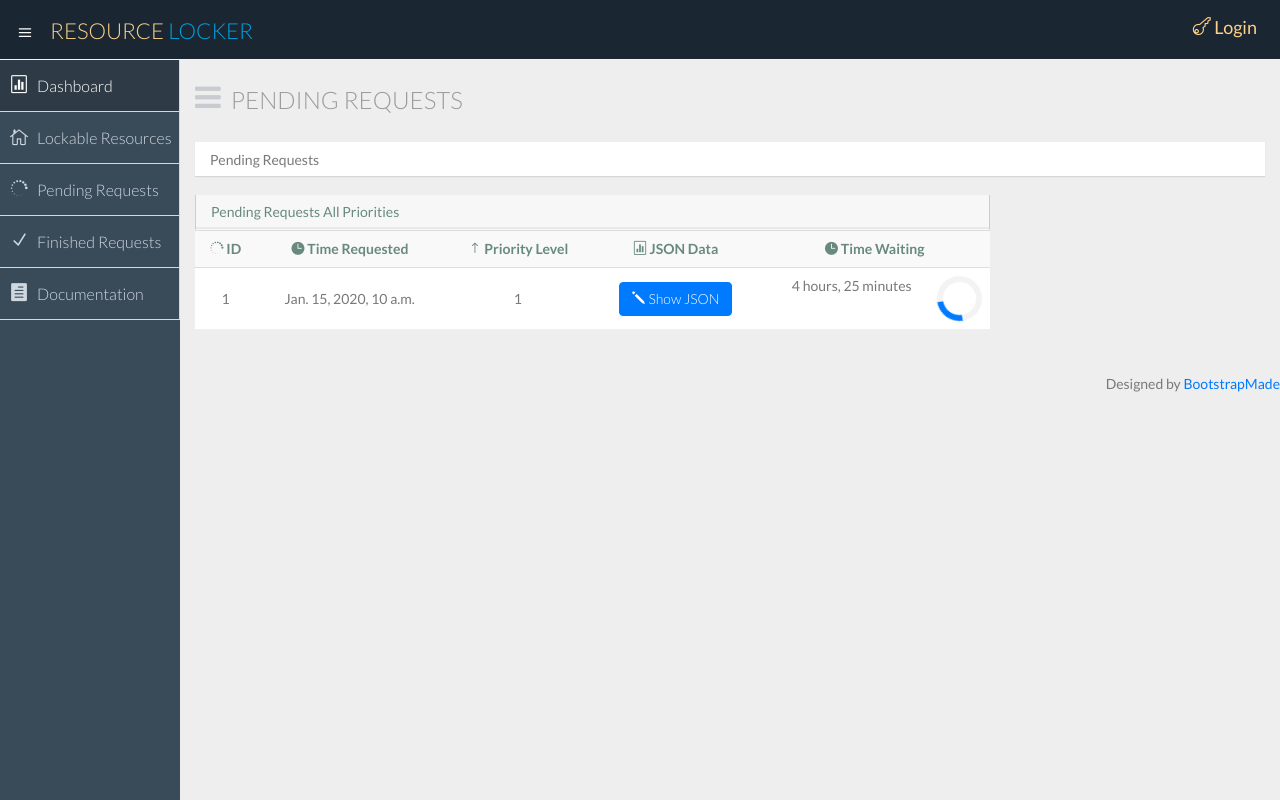
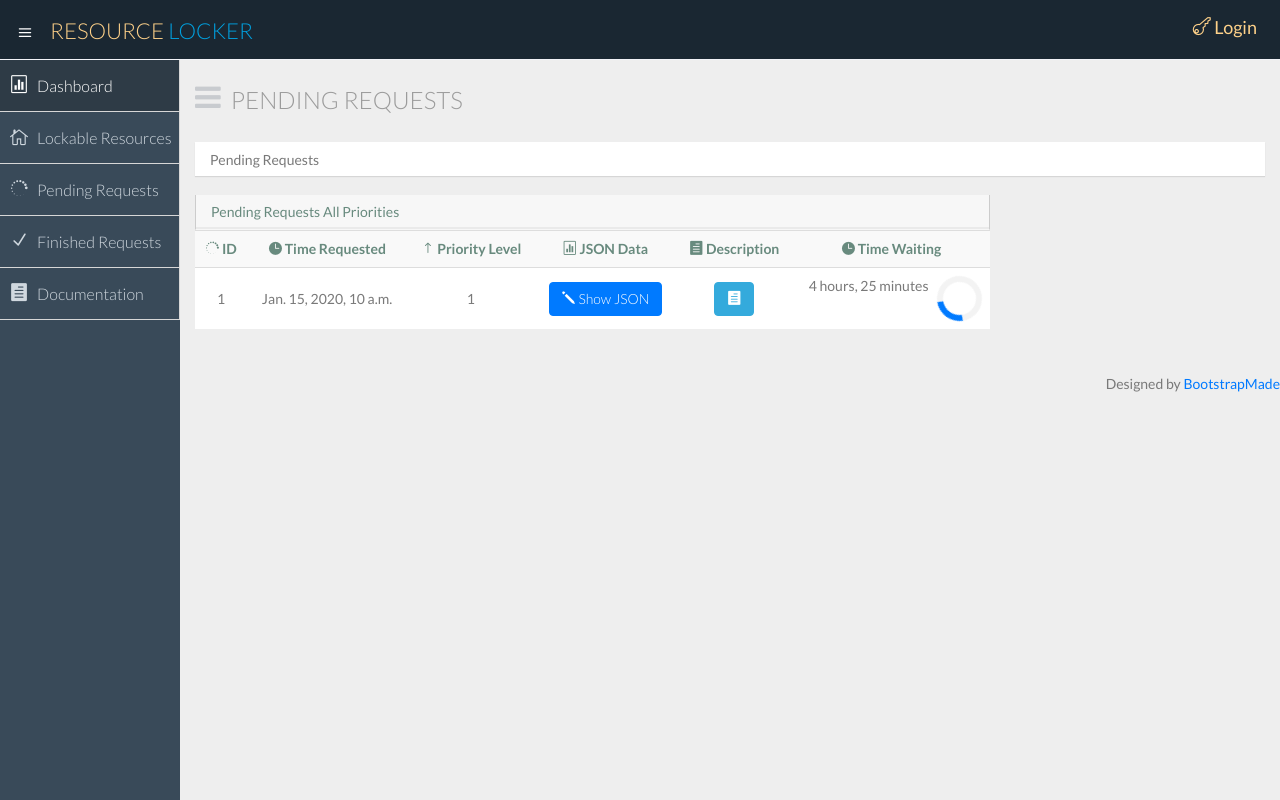
Before and after one commit to red-hat-storage/rlocker, a Django app: page /pendingrequests/ in a window 1280 px wide. Run offline with Django 3.2, Linux system fonts and the light colour scheme; tables that the repository leaves empty hold one stand-in row (values such as "Sample post").

Commit message:
Adding popovers/tooltips to the tables with their description

```diff
--- a/templates/includes/pending_requests_table.html
+++ b/templates/includes/pending_requests_table.html
@@ -27,6 +27,9 @@
             <th style="text-align: center"><i class="icon_clock"></i> Time Requested</th>
             <th style="text-align: center"><i class="arrow_up"></i> Priority Level</th>
             <th style="text-align: center"><i class="icon_datareport"></i> JSON Data</th>
+            <th style="text-align: center">
+                <i class="icon_document"></i> Description
+            </th>
             <th style="text-align: center"><i class="icon_clock"></i> Time Waiting</th>
           </tr>
             {% for rqueue in rqueues %}
@@ -66,6 +69,17 @@
                             <span>Show JSON</span>
                         </a>
                     </td>
+                    <!-- Row Description Start -->
+                    <td>
+                        <a data-original-title="Description for Rqueue with ID {{ rqueue.id }}"
+                                data-content="{{ rqueue.description }}"
+                                data-placement="right" data-trigger="hover"
+                                class="btn btn-info popovers">
+                            <i class="icon_document"></i>
+                            <span></span> <!-- Could write some text here in the future if we want -->
+                        </a>
+                    </td>
+                    <!-- Row Description End -->
                     <td>
                         <span id="pending-time-{{ rqueue.id }}">
                             {{ rqueue.pending_time_descriptive }}
```
Also changed, not shown: templates/includes/finished_requests_table.html (+14 -0 lines), templates/includes/lockable_resource_table.html (+21 -2 lines), db.sqlite3.
